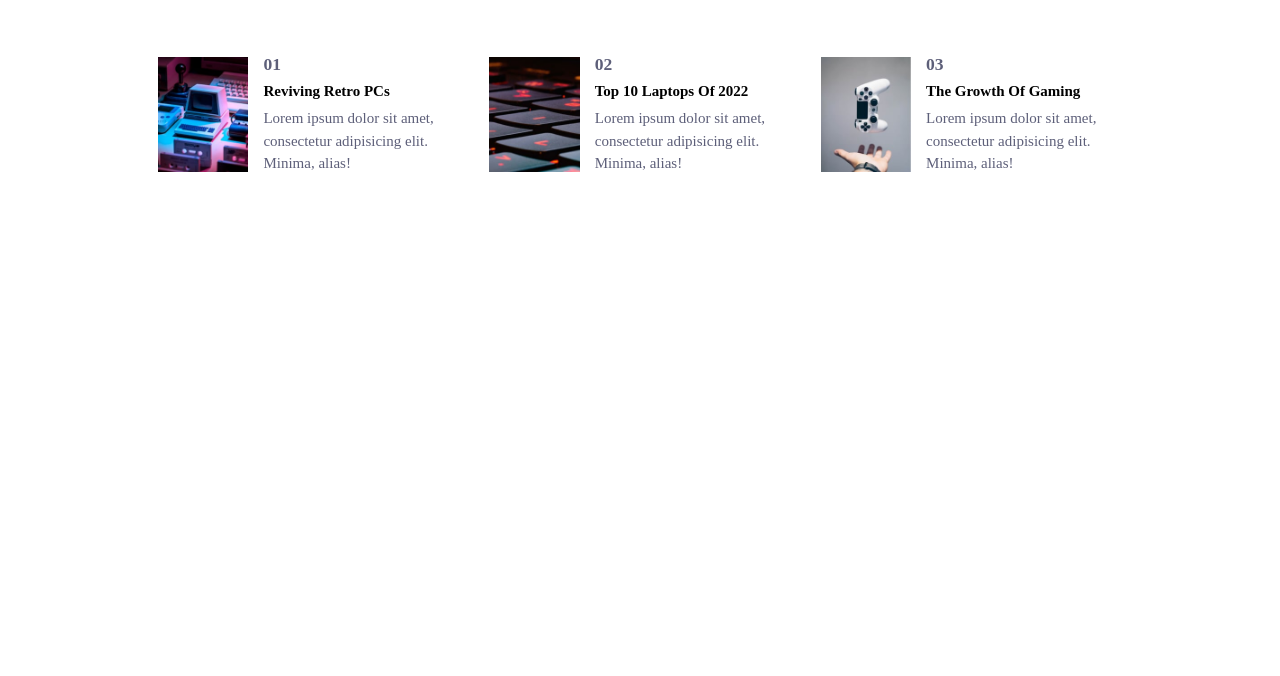
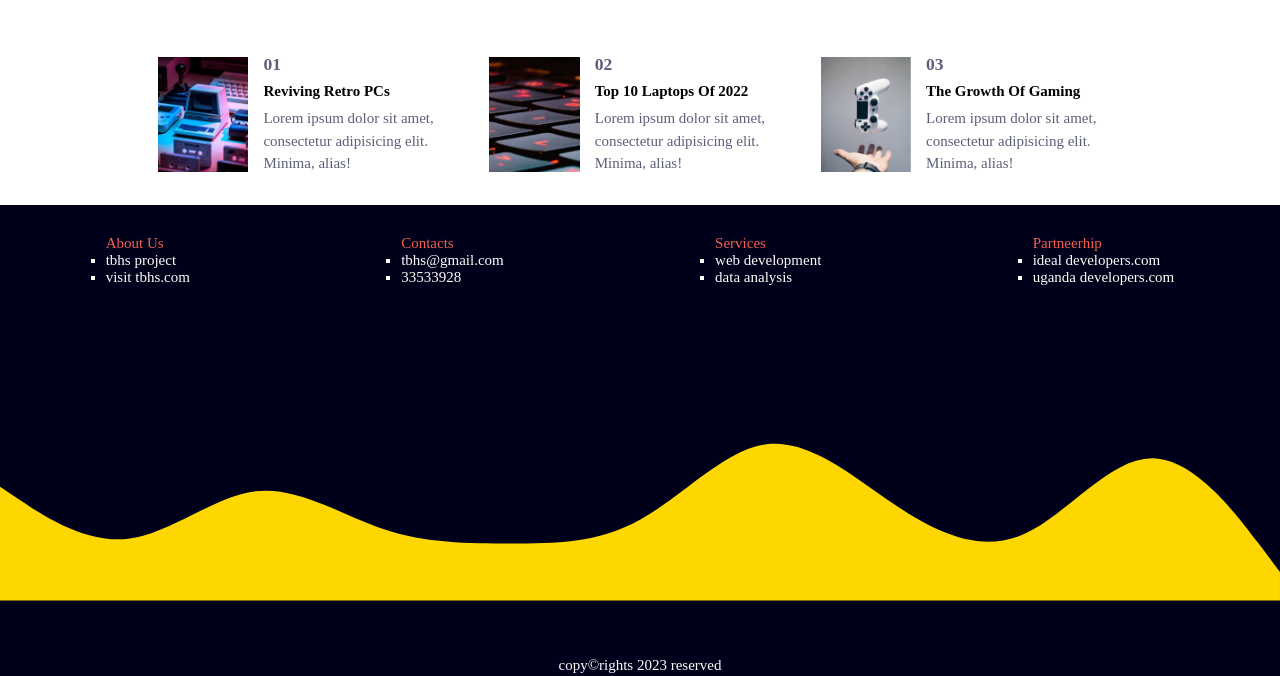
Before and after one commit to gafayo/TBH-newsMagazine, a plain HTML site: page index.html in a window 1280 px wide. Shown: the part 562-1238 px from the top of the page. Before the commit the page ends 800 px from the top, so only its background shows below. Drawn offline with Linux system fonts and the light colour scheme.

Commit message:
upadted footer

```diff
--- a/index.html
+++ b/index.html
@@ -94,6 +94,42 @@
             </div>
         </div>
     </div>
+
+    <footer>
+      <div class="footer-lists">
+        <ul>
+            <li>about us</li>
+            <li>tbhs project</li>
+            <li>visit tbhs.com</li>
+        </ul>
+
+        <ul>
+            <li>contacts</li>
+            <li>tbhs@gmail.com</li>
+            <li>33533928</li>
+        </ul>
+
+        <ul>
+            <li>services</li>
+            <li>web development</li>
+            <li>data analysis</li>
+        </ul>
+
+        <ul>
+            <li>partneerhip</li>
+            <li>ideal developers.com</li>
+            <li>uganda developers.com</li>
+        </ul>
+      </div>
+        <svg xmlns="http://www.w3.org/2000/svg" viewBox="0 0 1440 380">
+            <path fill="#ffd700" fill-opacity="1" d="M0,192L24,208C48,224,96,256,144,250.7C192,245,240,203,
+            288,197.3C336,192,384,224,432,240C480,256,528,256,576,256C624,256,672,256,720,229.3C768,203,816,
+            149,864,144C912,139,960,181,1008,213.3C1056,245,1104,267,1152,245.3C1200,224,1248,160,1296,160C1344,
+            160,1392,224,1416,256L1440,288L1440,320L1416,320C1392,320,1344,320,1296,320C1248,320,1200,320,1152,320C1104,
+            320,1056,320,1008,320C960,320,912,320,864,320C816,320,768,320,720,320C672,320,624,320,576,320C528,320,480,320,432,
+            320C384,320,336,320,288,320C240,320,192,320,144,320C96,320,48,320,24,320L0,320Z"></path></svg>
+            <p class="rights">copy&copy;rights 2023 reserved</p>
+    </footer>
     <script src="app.js"></script>
 </body>
 </html>
--- a/styles.css
+++ b/styles.css
@@ -193,7 +193,7 @@ p{
     }
 
     .nav-list li:nth-child(1){
-        margin-top: 2rem;
+        margin-top: 3rem;
     }
 
     .menu-bar{
@@ -255,3 +255,35 @@ p{
         width: 90%;
     }
 }
+
+footer{
+    background: var(---very-dark-blue);
+}
+
+footer .footer-lists{
+    margin: 0 auto;
+    padding: 2rem 0;
+    color: var(---off-white);
+    display: flex;
+    justify-content: space-around;
+}
+
+footer ul li:nth-child(1){
+    list-style-type: none;
+    text-transform: capitalize;
+    color: var(---soft-red);
+}
+
+footer ul li{
+    list-style-type: square;
+}
+
+footer .rights{
+    text-align: center;
+    color: var(---off-white);
+}
+
+svg{
+    display: block;
+    padding-bottom: 0;
+}
```
